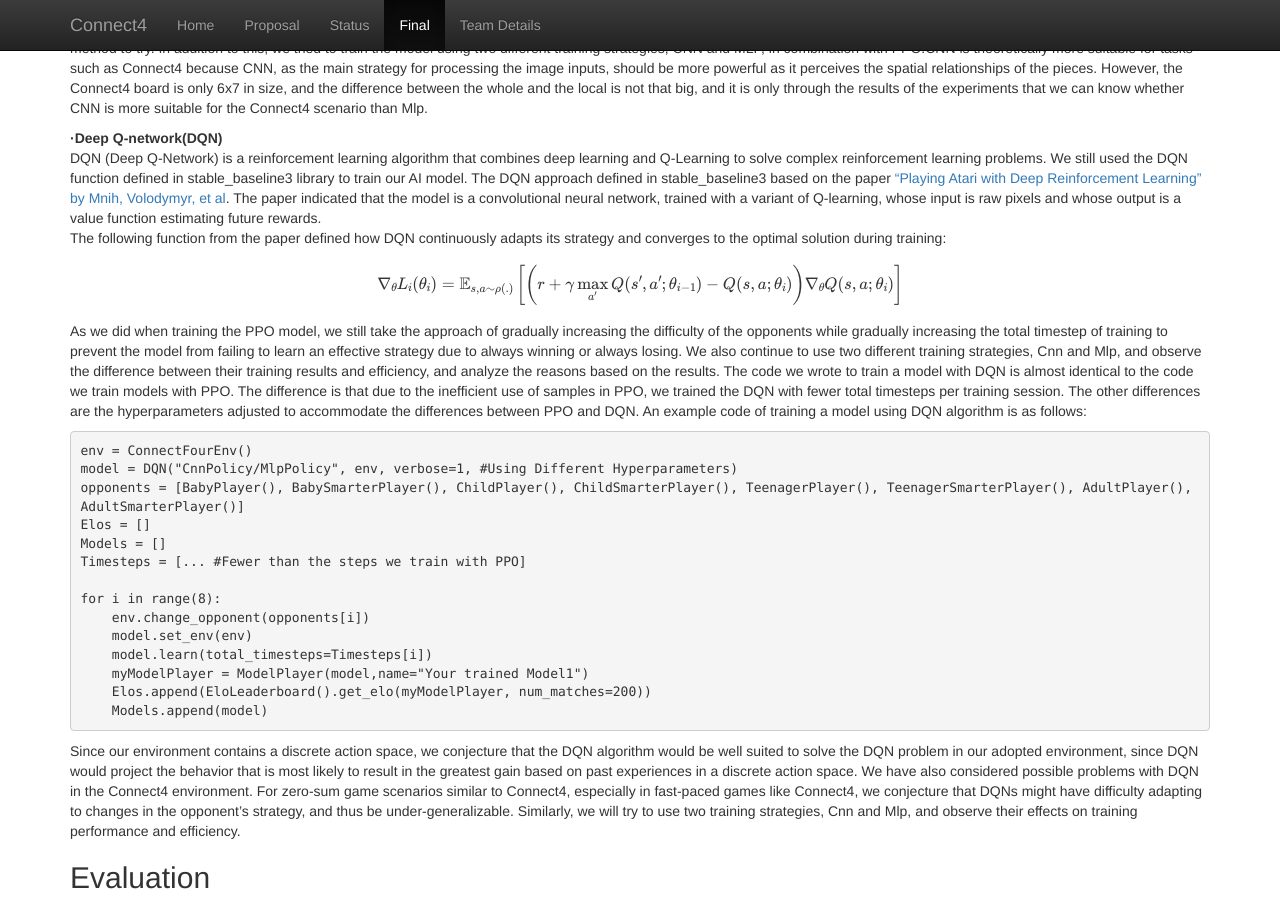
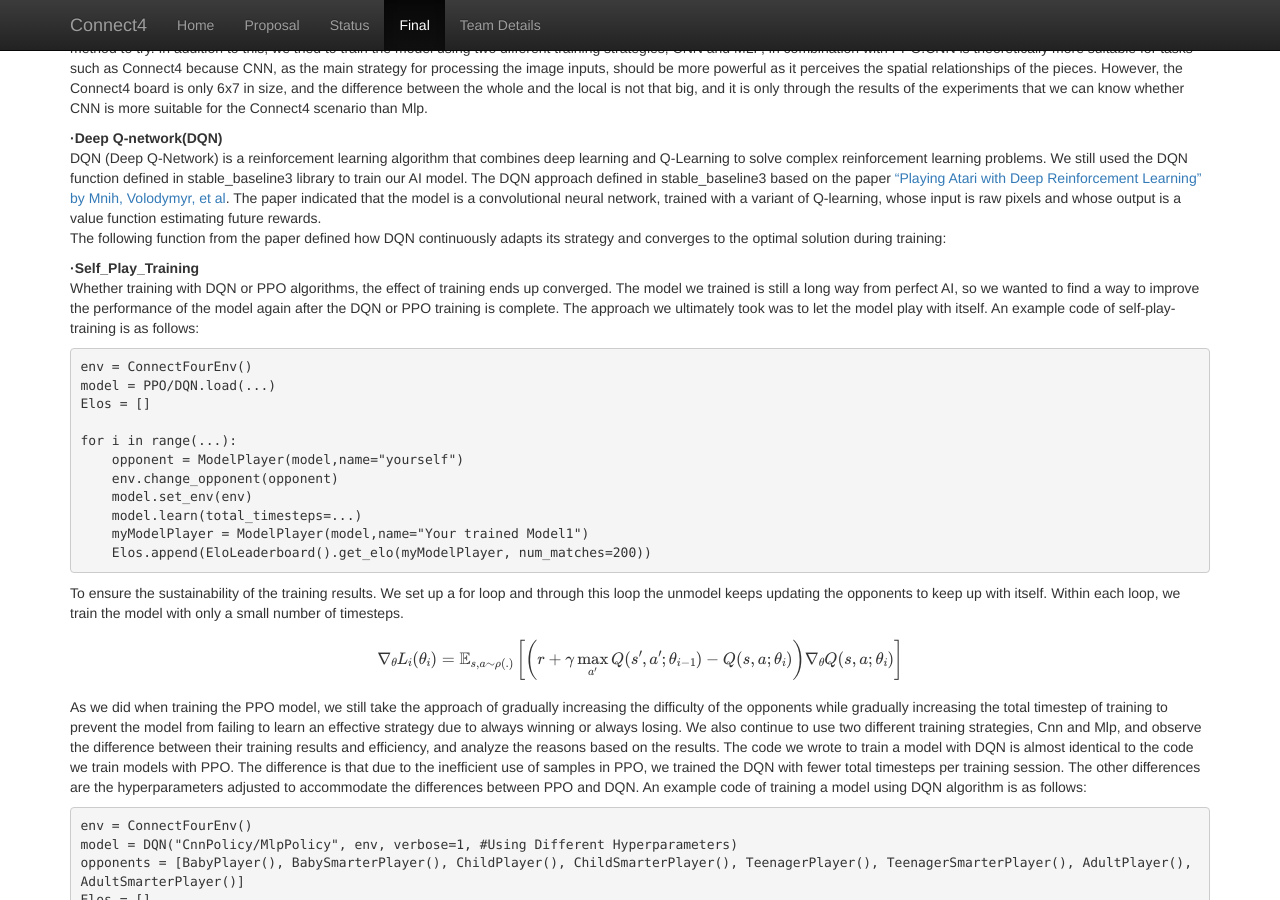
Before and after one commit to guangf1/Connect4, a Jekyll site: the page built from docs/final.md, in a window 1280 px wide and 900 px high, scrolled down 1984 px. Built offline with Jekyll 4.4.1, drawn with Linux system fonts in a browser that asks for light colours; formulas are drawn with MathJax 3.

Commit message:
Update final.md

````diff
--- a/docs/final.md
+++ b/docs/final.md
@@ -63,6 +63,23 @@ The stability of PPO is an important advantage. It is a strategy gradient method
 DQN (Deep Q-Network) is a reinforcement learning algorithm that combines deep learning and Q-Learning to solve complex reinforcement learning problems. We still used the DQN function defined in stable_baseline3 library to train our AI model. The DQN approach defined in stable_baseline3 based on the paper ["Playing Atari with Deep Reinforcement Learning" by Mnih, Volodymyr, et al](https://arxiv.org/pdf/1312.5602). The paper indicated that the model is a convolutional neural network, trained with a variant of Q-learning, whose input is raw pixels and whose output is a value function estimating future rewards.
 The following function from the paper defined how DQN continuously adapts its strategy and converges to the optimal solution during training:
 
+**·Self_Play_Training**
+Whether training with DQN or PPO algorithms, the effect of training ends up converged. The model we trained is still a long way from perfect AI, so we wanted to find a way to improve the performance of the model again after the DQN or PPO training is complete. The approach we ultimately took was to let the model play with itself. An example code of self-play-training is as follows:
+```python
+env = ConnectFourEnv()
+model = PPO/DQN.load(...)
+Elos = []
+
+for i in range(...):
+    opponent = ModelPlayer(model,name="yourself")
+    env.change_opponent(opponent)
+    model.set_env(env)
+    model.learn(total_timesteps=...)
+    myModelPlayer = ModelPlayer(model,name="Your trained Model1")
+    Elos.append(EloLeaderboard().get_elo(myModelPlayer, num_matches=200))
+```
+To ensure the sustainability of the training results. We set up a for loop and through this loop the unmodel keeps updating the opponents to keep up with itself. Within each loop, we train the model with only a small number of timesteps.
+
 $$
 \nabla_{\theta} L_i (\theta_i) = \mathbb{E}_{s, a \sim \rho(.)} \left[ \left( r + \gamma \max_{a'} Q(s', a'; \theta_{i-1}) - Q(s, a; \theta_i) \right) \nabla_{\theta} Q(s, a; \theta_i) \right]
 $$
````
